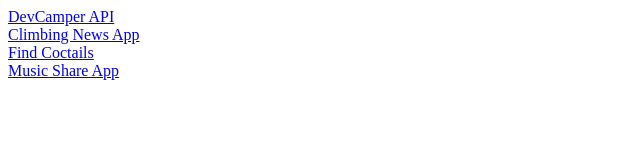
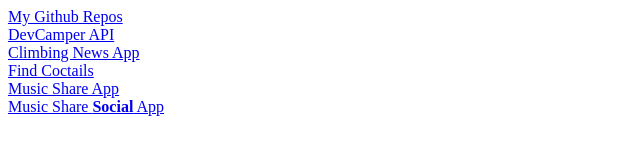
Before and after one commit to athanadrian/cragcamper, a website: page public/index.html in a window 1280 px wide. Shown: the whole page, without its empty margins (0-640 px from the left). Drawn offline with Linux system fonts and the light colour scheme.

Commit message:
add musicshare social app

```diff
--- a/public/index.html
+++ b/public/index.html
@@ -6,6 +6,11 @@
     <title>Portofolio</title>
   </head>
   <body>
+    <div>
+      <a href="https://github.com/athanadrian?tab=repositories" target="_blank"
+        >My Github Repos</a
+      >
+    </div>
     <div>
       <a href="devcamper.html" target="_blank">DevCamper API </a>
     </div>
@@ -24,5 +29,10 @@
         >Music Share App</a
       >
     </div>
+    <div>
+      <a href="https://musicshare.netlify.com/" target="_blank"
+        >Music Share <strong>Social</strong> App</a
+      >
+    </div>
   </body>
 </html>
```
